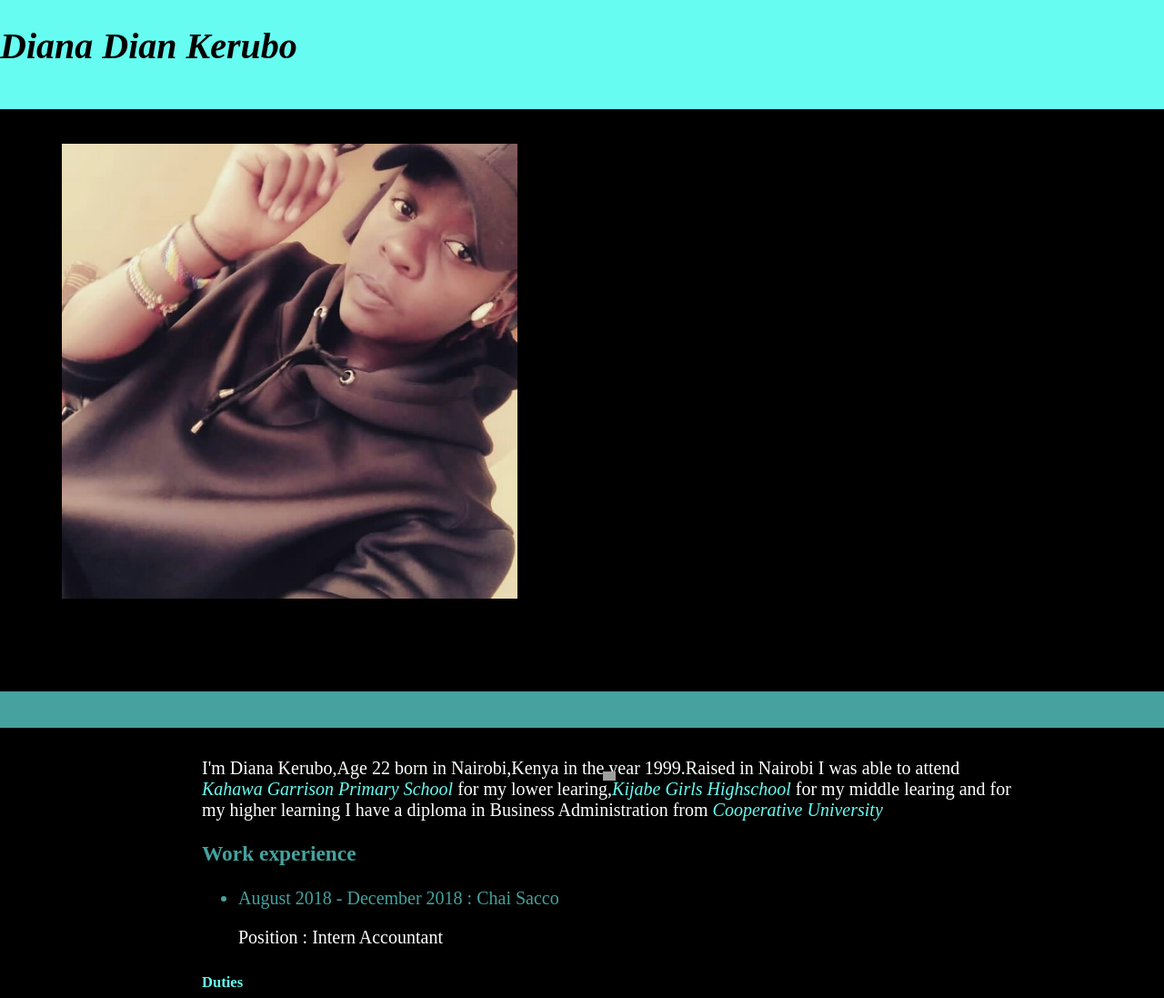
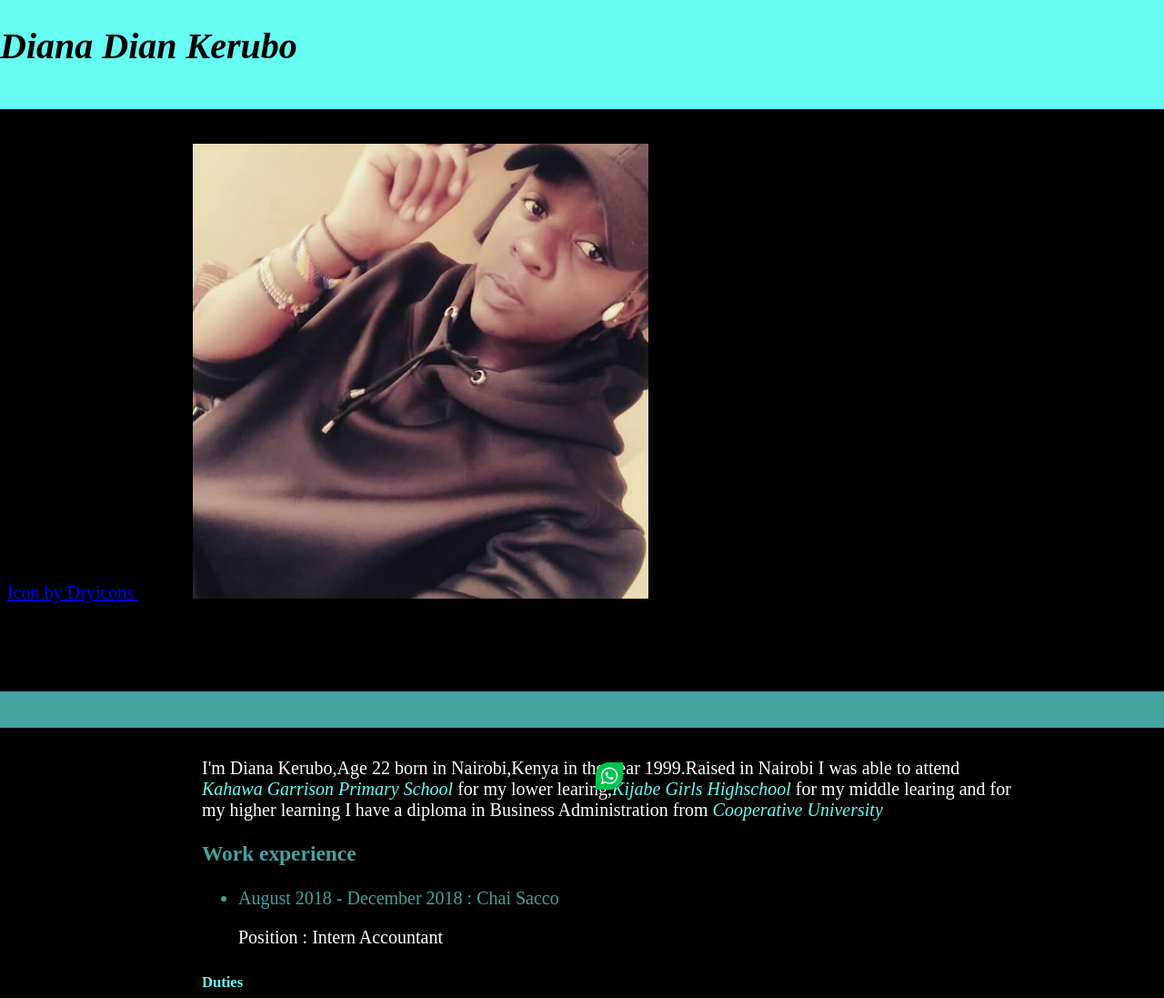
Before and after one commit to diana3664/my-portfolio, a plain HTML site: page index.html in a window 1280 px wide. Shown: the top 1097 px of the page at 91% size. Drawn offline with Linux system fonts and the light colour scheme; grey boxes are pictures that could not be loaded.

Commit message:
add few adjustments

```diff
--- a/index.html
+++ b/index.html
@@ -5,6 +5,9 @@
   <meta http-equiv="X-UA-Compatible" content="IE=edge">
   <meta name="viewport" content="width=device-width, initial-scale=1.0">
   <link rel="stylesheet" href="stlyle.css">
+  <a href="https://dryicons.com/free-icons/white-facebook-icons">
+    Icon by Dryicons
+  </a>
   <title>Diana Dian Kerubo</title>
 </head>
 <body>
@@ -51,7 +54,7 @@
   </div>
   <div class="footer" >
     <div class="images">
-    <img src="https://whatsappbrand.com/wp-content/themes/whatsapp-brc/images/WhatsApp_Logo_1.png" height="10px">
+    <img src="./image/ef0246f1-8f6b-441d-9f23-fd8ad9211085.svg" height="30px">
     </div>
   </div>
 </body>
```
Also changed, not shown: image/ef0246f1-8f6b-441d-9f23-fd8ad9211085.svg (added).
